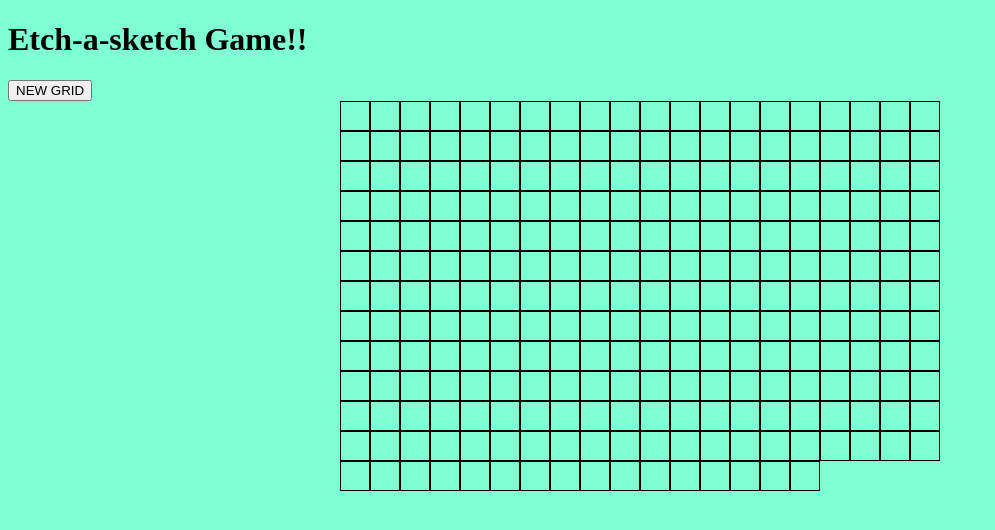
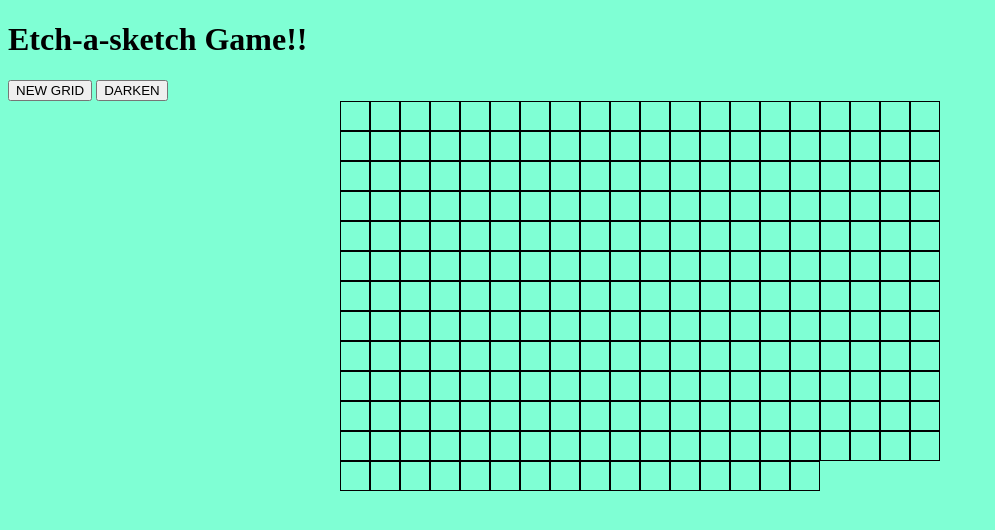
Before and after one commit to Poison-Iveey/Etch-a-sketch, a plain HTML site: page index.html in a window 1280 px wide. Shown: the whole page, without its empty margins (0-995 px from the left). Drawn offline with Linux system fonts and the light colour scheme.

Commit message:
Not much changes from the previous version , just added a button to darken the grid

```diff
--- a/index.html
+++ b/index.html
@@ -9,9 +9,14 @@
 
 </head>
 <body>
+
+
     <h1>Etch-a-sketch Game!!</h1>
     <button id="button">NEW GRID</button>
+    <button id="darkenButton">DARKEN</button>
     <div class="container" id="myGrid"></div>
+
+
 
 
     <script src="script.js"></script>
```
